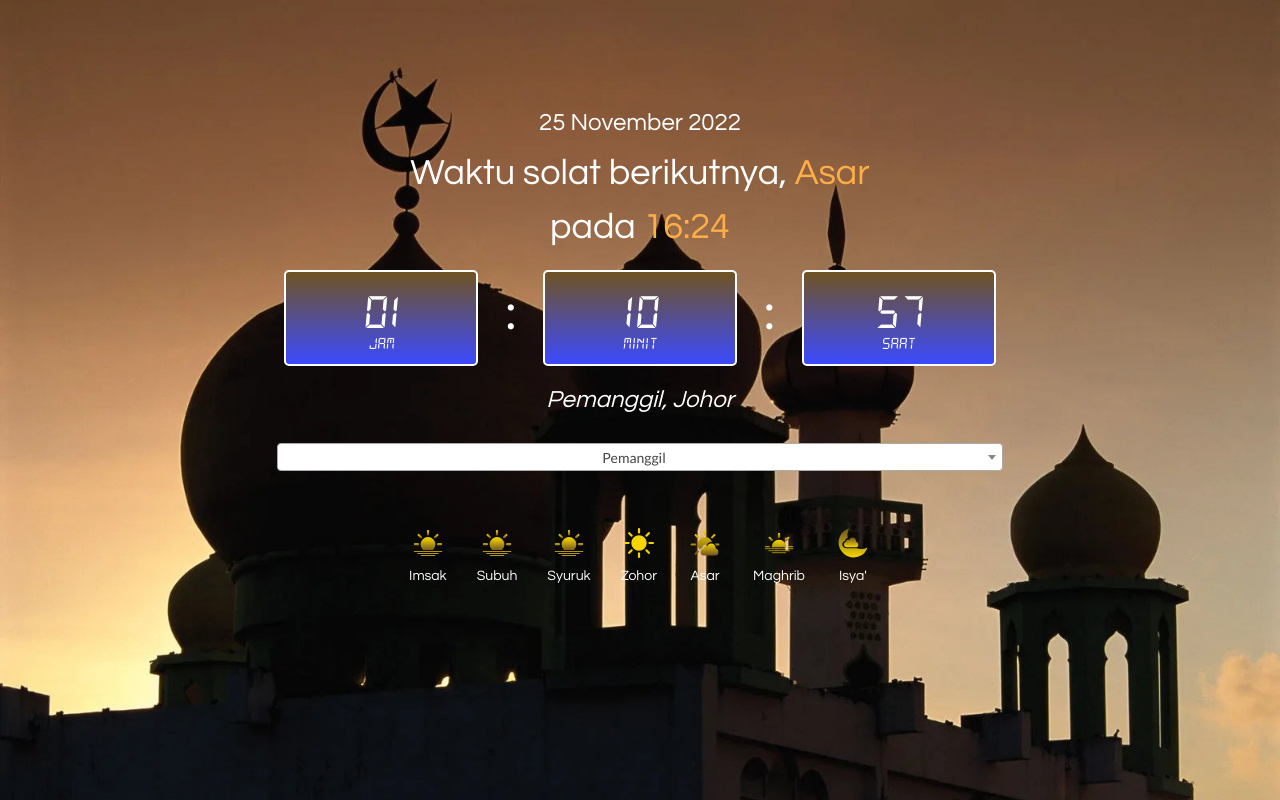
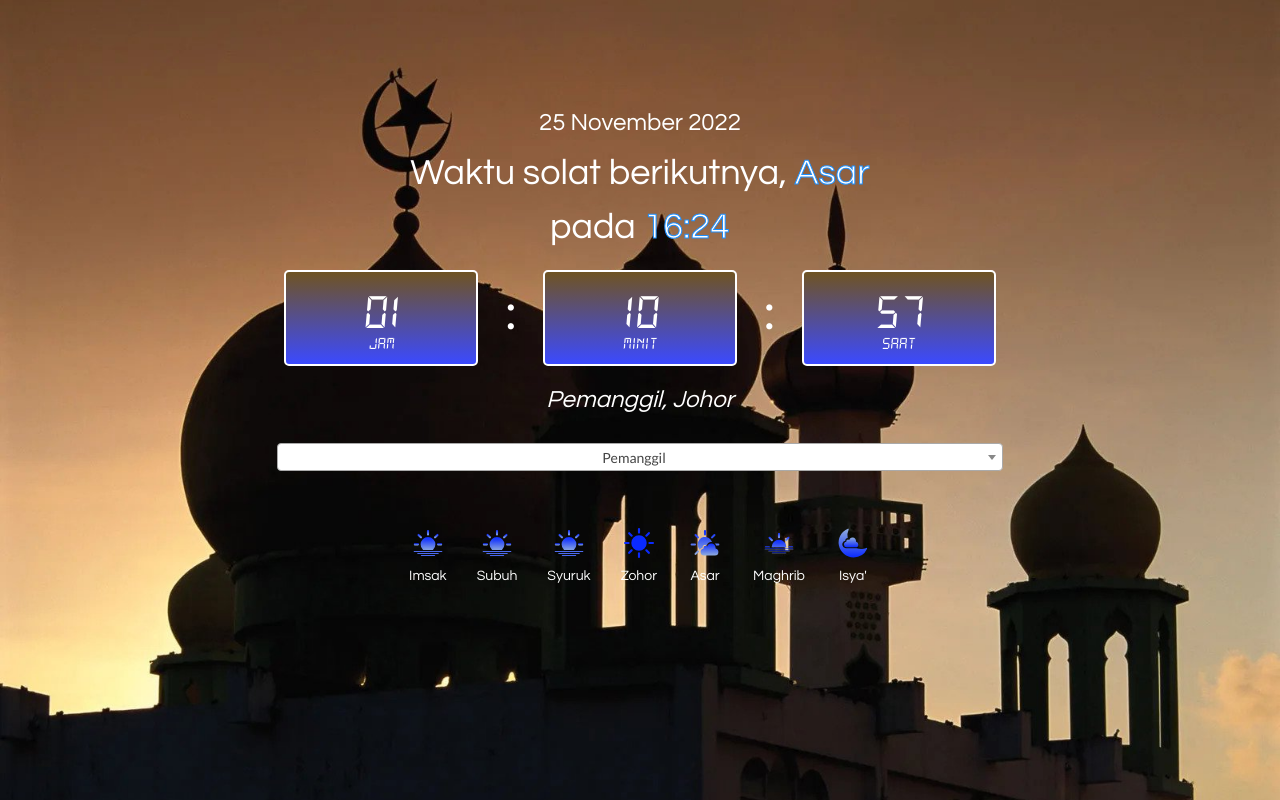
Before and after one commit to mazizsahari/waktusolat, a plain HTML site: page index.html in a window 1280 px wide. Drawn offline with nearby package versions, Linux system fonts and the light colour scheme; no server answers.

Commit message:
Update: unique it by making it blue

```diff
--- a/index.html
+++ b/index.html
@@ -986,9 +986,9 @@
                                             <!--  Masihi | 28 Zulhijjah 1440 Hijri -->
                                         </div>
                                         <div class="job" style="font-family: Century Gothic, sans-serif; ">
-                                            Waktu solat berikutnya, <span class="prayerName text-warning"></span><br
+                                            Waktu solat berikutnya, <span class="prayerName" style="-webkit-text-stroke: 1px dodgerblue;"></span><br
                                                 clear="d-none d-md-block">
-                                            pada <span class="prayerTime text-warning"></span>
+                                            pada <span class="prayerTime" style="-webkit-text-stroke: 1px dodgerblue;"></span>
                                         </div>
 
                                         <!-- <div class="desc prayerTime" style="font-family: Century Gothic, sans-serif;font-style: italic;  ">00:00</div> -->
@@ -1499,42 +1499,42 @@
                             <div class="card-footer">
                                 <div class="row user-stats text-center">
                                     <div class="col">
-                                        <img src="images/sunrise.svg">
+                                        <img src="images/sunrise.svg" style="filter: invert(1);">
                                         <div class="number" style="font-family: Century Gothic, sans-serif; ">Imsak
                                         </div>
                                         <div class="title imsak" style="font-family: Century Gothic, sans-serif; "></div>
                                     </div>
                                     <div class="col">
-                                        <img src="images/sunrise.svg">
+                                        <img src="images/sunrise.svg" style="filter: invert(1);">
                                         <div class="number" style="font-family: Century Gothic, sans-serif; ">Subuh
                                         </div>
                                         <div class="title subuh" style="font-family: Century Gothic, sans-serif; "></div>
                                     </div>
                                     <div class="col">
-                                        <img src="images/sunrise.svg">
+                                        <img src="images/sunrise.svg" style="filter: invert(1);">
                                         <div class="number" style="font-family: Century Gothic, sans-serif; ">Syuruk
                                         </div>
                                         <div class="title syuruk" style="font-family: Century Gothic, sans-serif; "></div>
                                     </div>
                                     <div class="col">
-                                        <img src="images/zohor.svg">
+                                        <img src="images/zohor.svg" style="filter: invert(1);">
                                         <div class="number" style="font-family: Century Gothic, sans-serif; ">Zohor
                                         </div>
                                         <div class="title zohor" style="font-family: Century Gothic, sans-serif; "></div>
                                     </div>
                                     <div class="col">
-                                        <img src="images/Asar.svg">
+                                        <img src="images/Asar.svg" style="filter: invert(1);">
                                         <div class="number" style="font-family: Century Gothic, sans-serif; ">Asar
                                         </div>
                                         <div class="title asar" style="font-family: Century Gothic, sans-serif; "></div>
                                     </div>
                                     <div class="col">
-                                        <img src="images/maghrib.svg">
+                                        <img src="images/maghrib.svg" style="filter: invert(1);">
                                         <div class="number" style="font-family: Century Gothic, sans-serif; ">Maghrib</div>
                                         <div class="title maghrib" style="font-family: Century Gothic, sans-serif; "></div>
                                     </div>
                                     <div class="col">
-                                        <img src="images/imsak.svg">
+                                        <img src="images/imsak.svg" style="filter: invert(1);">
                                         <div class="number" style="font-family: Century Gothic, sans-serif; ">Isya'</div>
                                         <div class="title isya" style="font-family: Century Gothic, sans-serif; "></div>
                                     </div>
```
